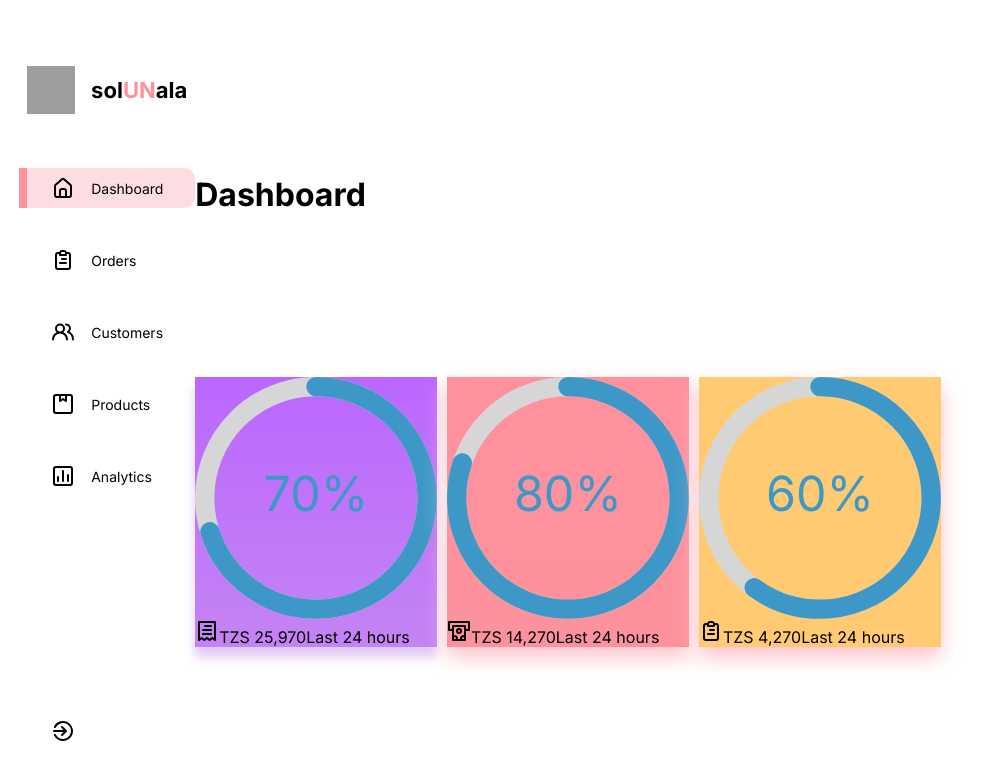
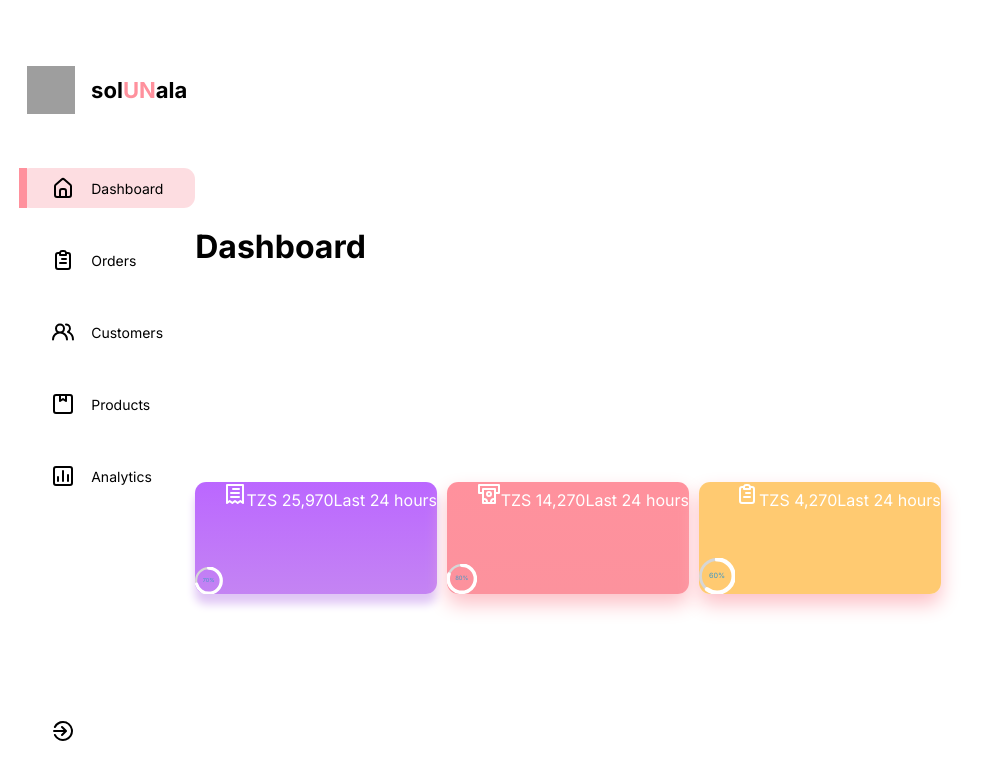
Before and after one commit to CodeBot-del/React-Admin-Dashboard, a React (Create React App) app: page / in a window 1280 px wide. Shown: the top 780 px of the page, without its empty margins (0-994 px from the left). Built offline with nearby package versions, Linux system fonts and the light colour scheme; grey boxes are pictures that could not be loaded.

Commit message:
customizing the progress bar

```diff
--- a/src/components/Card/Card.css
+++ b/src/components/Card/Card.css
@@ -0,0 +1,27 @@
+.CompactCard{
+    display: flex;
+    flex: 1;
+    height: 7rem!important;
+    border-radius: 0.7rem;
+    color: white;
+    position: relative;
+    cursor: pointer;
+}
+
+.CompactCard:hover{
+    box-shadow: none;
+}
+
+/* radial bar */
+.radialBar{
+    flex: 1;
+    display: flex;
+    flex-direction: column;
+    justify-content: flex-end;
+    gap: 1rem;
+}
+
+.CircularProgressbar-path{
+    stroke: white!important;
+    stroke-width: 12px !important;
+}
--- a/src/components/Card/Card.jsx
+++ b/src/components/Card/Card.jsx
@@ -1,4 +1,5 @@
 import React, {useState} from 'react'
+import './Card.css'
 import {AnimateSharedLayout} from 'framer-motion'
 import { CircularProgressbar } from 'react-circular-progressbar';
 import 'react-circular-progressbar/dist/styles.css';
```
